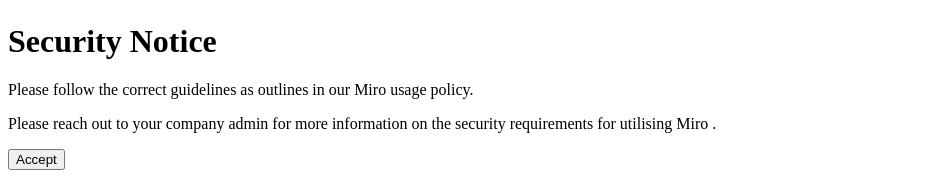
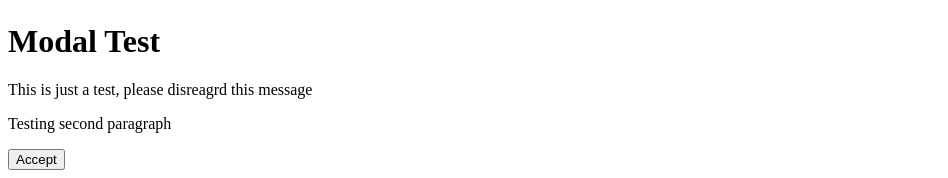
Before and after one commit to jizampa/miroAlert, a plain HTML site: page modal.html in a window 1280 px wide. Shown: the part 674-852 px from the top of the page, without its empty margins (0-948 px from the left). Drawn offline with Linux system fonts and the light colour scheme.

Commit message:
Update modal.html

```diff
--- a/modal.html
+++ b/modal.html
@@ -6,10 +6,9 @@
 </head>
 <body>
    <img style="width: 70%" src="https://cdn.glitch.global/4a9d144f- f5de-4716- b217-0cd99a790a3f/miro.png"/>
-   <h1>Security Notice</h1>
-   <p>Please follow the correct guidelines as outlines in our Miro usage policy.</p>
-   <p>Please reach out to your company admin for more information on the security requirements for utilising Miro
-       .</p>
+   <h1>Modal Test</h1>
+   <p>This is just a test, please disreagrd this message</p>
+   <p>Testing second paragraph</p>
    <button id="close">Accept</button>
    <script>
       function setCookie(name,value,days) {
```
